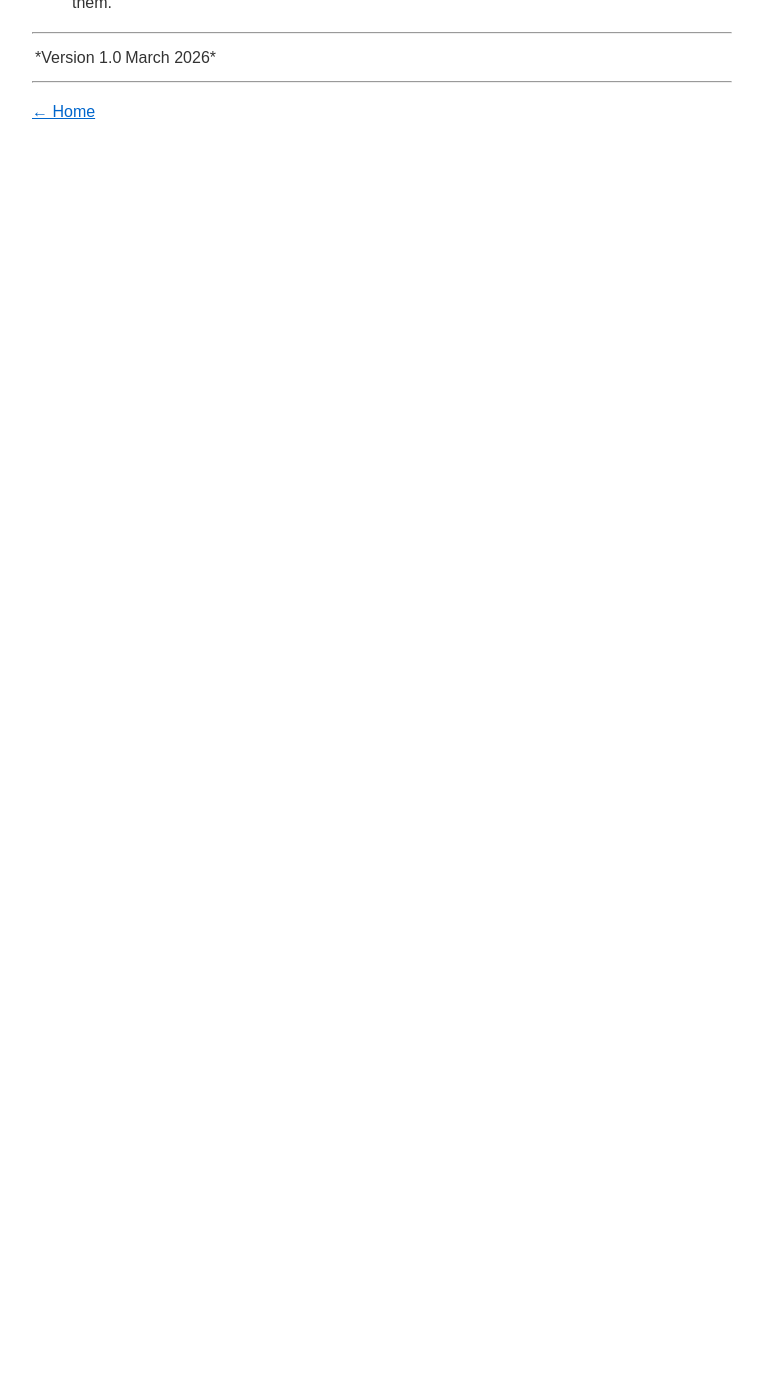
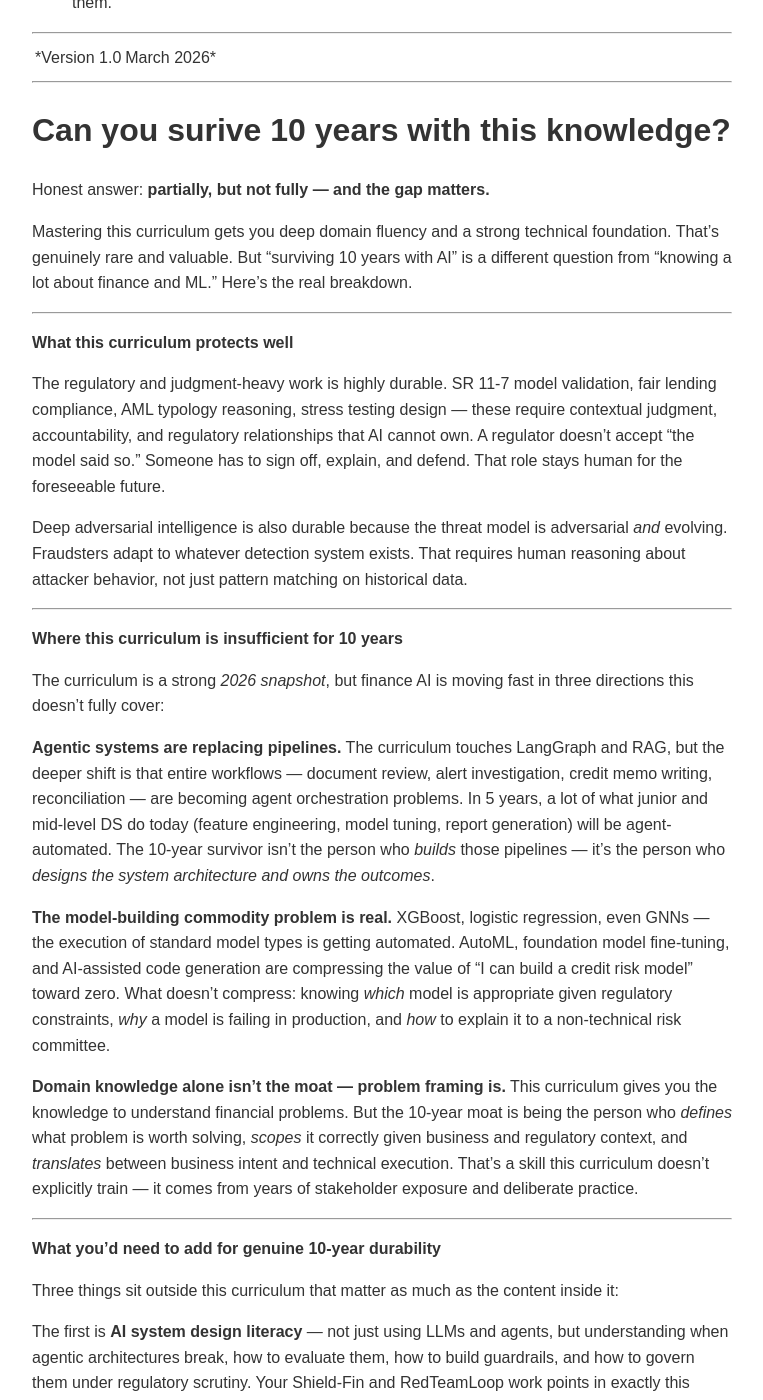
Before and after one commit to srimugunthan/AI-Gen-Stories, a Jekyll site: the page built from _posts/2026-03-07-fintech-mba-curriculum.md, in a window 1280 px wide and 1400 px high, scrolled down 22091 px. Shown: the whole window, without its empty margins (258-1021 px from the left). Built offline with Jekyll 4.4.1, drawn with Linux system fonts in a browser that asks for light colours; our own code applies the rules of GitHub Pages for plain Markdown files; before the commit the page ends 22256 px from its top, so only the background shows below that; some of the changed text lies outside the part shown.

Commit message:
Update 2026-03-07-fintech-mba-curriculum.md

```diff
--- a/_posts/2026-03-07-fintech-mba-curriculum.md
+++ b/_posts/2026-03-07-fintech-mba-curriculum.md
@@ -486,3 +486,51 @@ A Principal Data Scientist is expected to know what's happening at the frontier
 ---
 
 *Version 1.0 | March 2026*
+
+-----
+# Can you surive 10 years with this knowledge?
+Honest answer: **partially, but not fully — and the gap matters.**
+
+Mastering this curriculum gets you deep domain fluency and a strong technical foundation. That's genuinely rare and valuable. But "surviving 10 years with AI" is a different question from "knowing a lot about finance and ML." Here's the real breakdown.
+
+---
+
+**What this curriculum protects well**
+
+The regulatory and judgment-heavy work is highly durable. SR 11-7 model validation, fair lending compliance, AML typology reasoning, stress testing design — these require contextual judgment, accountability, and regulatory relationships that AI cannot own. A regulator doesn't accept "the model said so." Someone has to sign off, explain, and defend. That role stays human for the foreseeable future.
+
+Deep adversarial intelligence is also durable because the threat model is adversarial *and* evolving. Fraudsters adapt to whatever detection system exists. That requires human reasoning about attacker behavior, not just pattern matching on historical data.
+
+---
+
+**Where this curriculum is insufficient for 10 years**
+
+The curriculum is a strong *2026 snapshot*, but finance AI is moving fast in three directions this doesn't fully cover:
+
+**Agentic systems are replacing pipelines.** The curriculum touches LangGraph and RAG, but the deeper shift is that entire workflows — document review, alert investigation, credit memo writing, reconciliation — are becoming agent orchestration problems. In 5 years, a lot of what junior and mid-level DS do today (feature engineering, model tuning, report generation) will be agent-automated. The 10-year survivor isn't the person who *builds* those pipelines — it's the person who *designs the system architecture and owns the outcomes*.
+
+**The model-building commodity problem is real.** XGBoost, logistic regression, even GNNs — the execution of standard model types is getting automated. AutoML, foundation model fine-tuning, and AI-assisted code generation are compressing the value of "I can build a credit risk model" toward zero. What doesn't compress: knowing *which* model is appropriate given regulatory constraints, *why* a model is failing in production, and *how* to explain it to a non-technical risk committee.
+
+**Domain knowledge alone isn't the moat — problem framing is.** This curriculum gives you the knowledge to understand financial problems. But the 10-year moat is being the person who *defines* what problem is worth solving, *scopes* it correctly given business and regulatory context, and *translates* between business intent and technical execution. That's a skill this curriculum doesn't explicitly train — it comes from years of stakeholder exposure and deliberate practice.
+
+---
+
+**What you'd need to add for genuine 10-year durability**
+
+Three things sit outside this curriculum that matter as much as the content inside it:
+
+The first is **AI system design literacy** — not just using LLMs and agents, but understanding when agentic architectures break, how to evaluate them, how to build guardrails, and how to govern them under regulatory scrutiny. Your Shield-Fin and RedTeamLoop work points in exactly this direction. That instinct needs to become a core competency, not a side project.
+
+The second is **organizational leverage**. A Principal who survives isn't just technically deep — they make other people and teams more effective. That means mentoring, writing internal frameworks others adopt, influencing model governance standards, and being the person risk committees call before making decisions. This curriculum builds the knowledge substrate for that, but the leverage itself has to be deliberately cultivated.
+
+The third is **continuous horizon scanning**. The curriculum is a 12-month investment, but the field will look meaningfully different in 2028. The durable habit is staying close to what's emerging — not just reading papers, but asking "what does this mean for how my organization will work in 3 years?" and positioning yourself ahead of that shift. The people who got disrupted by AI weren't ignorant — they were excellent at the *previous* paradigm and didn't notice the ground moving.
+
+---
+
+**The honest bottom line**
+
+If you master this curriculum *and* develop strong problem-framing instincts *and* build organizational leverage *and* stay ahead of the agentic shift — then yes, 10 years is very survivable, probably at increasing seniority. The domain knowledge here is deep enough that AI will augment you rather than replace you, because the judgment layer in financial services has regulatory teeth.
+
+If you master this curriculum but stay primarily in execution mode — building models, running pipelines, delivering analyses — the 10-year picture is shakier. Not because the knowledge is wrong, but because AI compresses execution value faster than domain value.
+
+The curriculum is necessary. It's not sufficient. The difference is what you do with the knowledge once you have it.
```
